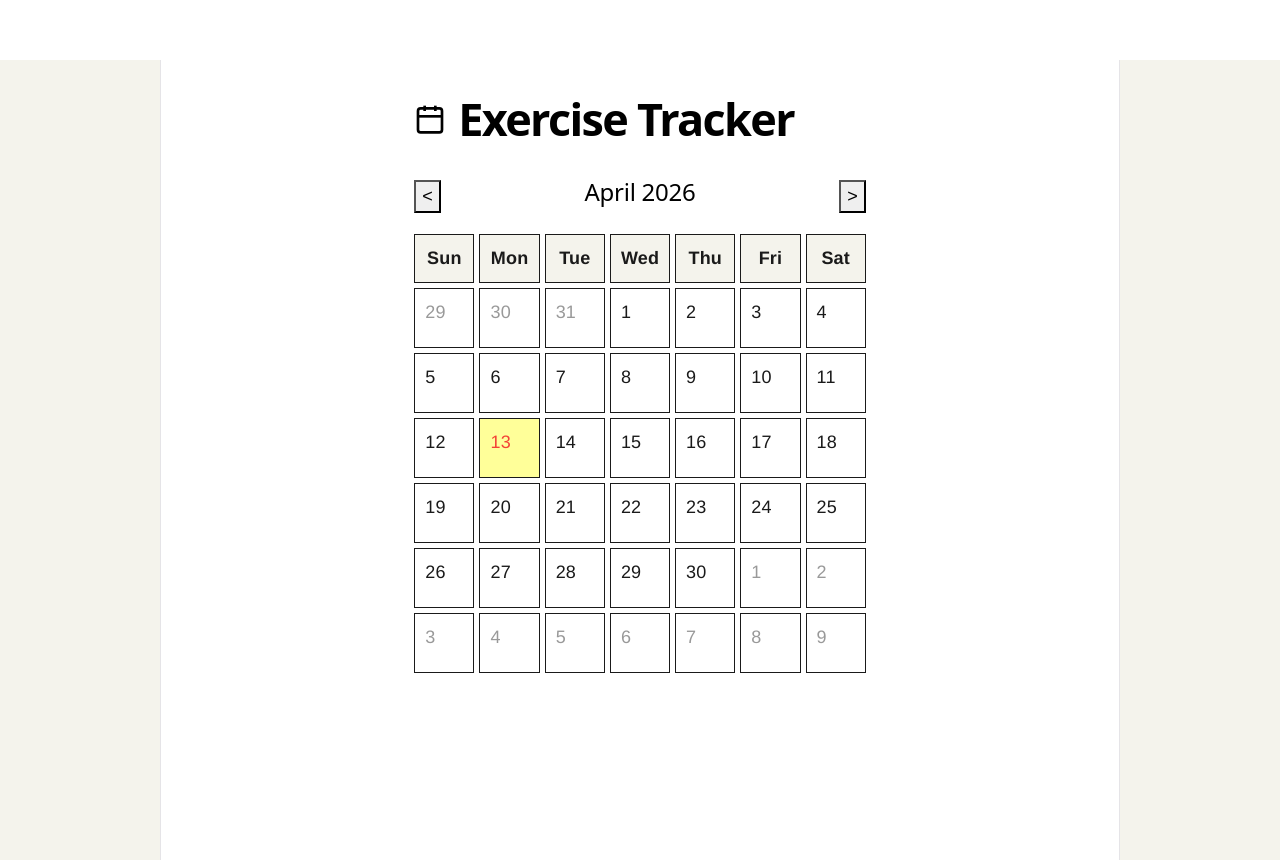
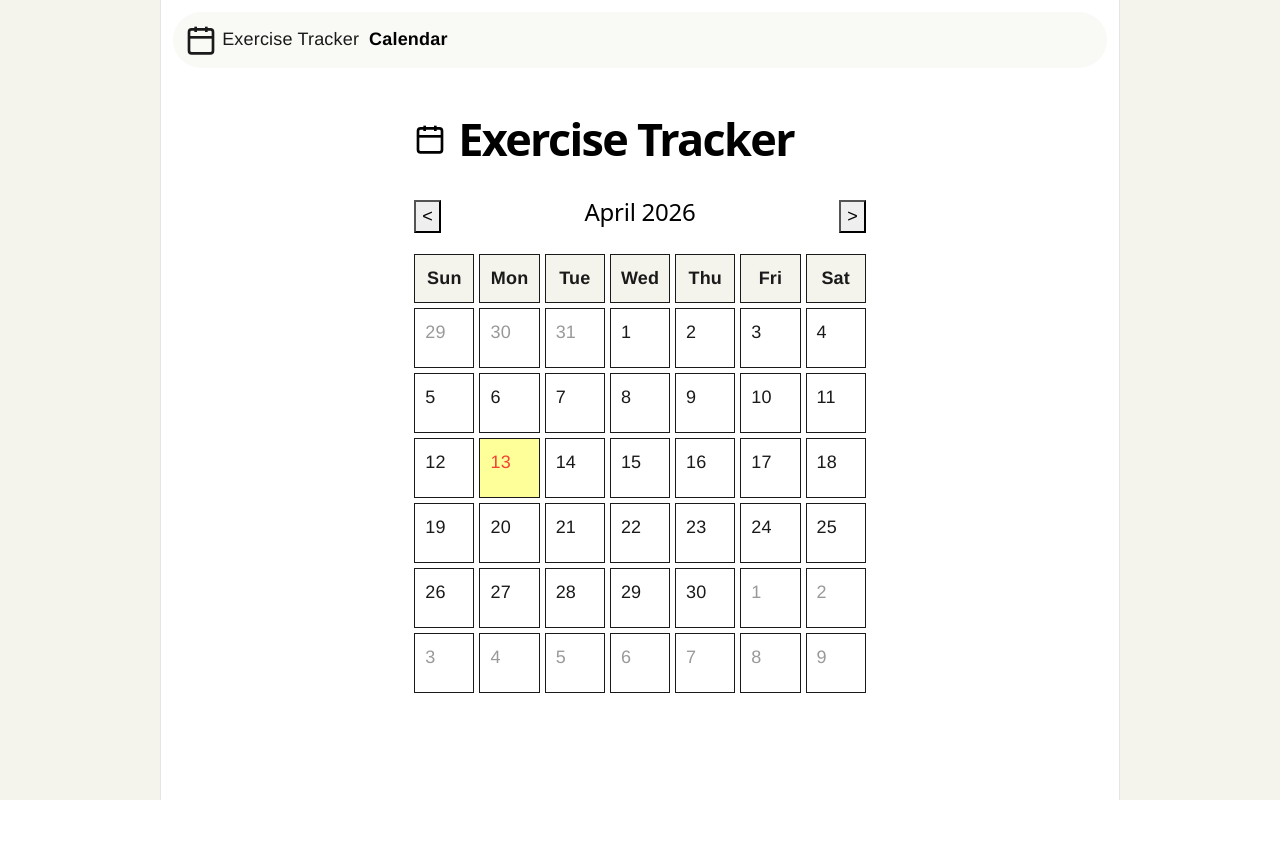
Before and after one commit to EthanM317/Fitness-Tracker-Website, a Vue app in the folder client/: page / in a window 1280 px wide. After the commit the page ends 800 px from the top, so only its background shows below. Built offline with nearby package versions, Linux system fonts and the light colour scheme.

Commit message:
Added navbar.

```diff
--- a/client/src/App.vue
+++ b/client/src/App.vue
@@ -1,18 +1,49 @@
+<script>
+import { RouterLink, RouterView } from 'vue-router'
+import AppLogo from './components/AppLogo.vue'
+export default {
+  components: {
+    AppLogo
+  },
+  name: 'App'
+}
+</script>
+
 <template>
   <div id="app">
+    <nav>
+      <AppLogo />
+      <RouterLink to="/">Calendar</RouterLink>
+    </nav>
     <router-view />
   </div>
 </template>
 
-<script>
-export default {
-  name: 'App'
-}
-</script>
-
 <style>
 body {
   background-color: var(--code-bg);
+}
+
+nav {
+  display: flex;
+  background-color: var(--social-bg);
+  padding: 12px;
+  margin: 12px;
+  border-radius: 30px;
+  border-width: 1px;
+  border-color: var(--border);
+  text-align: left;
+}
+
+nav a {
+  font-weight: bold;
+  color: var(--text-h);
+  text-decoration: none;
+  margin: 2px 10px;
+}
+
+nav a:hover {
+  color: var(--accent);
 }
 
 #app {
@@ -22,7 +53,6 @@ body {
   text-align: center;
   color: #2c3e50;
   background-color: var(--bg);
-  margin-top: 60px;
   width: 75%;
 }
 </style>
--- /dev/null
+++ b/client/src/components/AppLogo.vue
@@ -0,0 +1,17 @@
+<script setup>
+</script>
+
+<template>
+<p>
+    <svg width="32" height="32" viewBox="0 0 24 24" fill="none" xmlns="http://www.w3.org/2000/svg">
+        <rect x="3" y="4" width="18" height="18" rx="2" ry="2" stroke="currentColor" stroke-width="2" fill="none"/>
+        <line x1="16" y1="2" x2="16" y2="6" stroke="currentColor" stroke-width="2"/>
+        <line x1="8" y1="2" x2="8" y2="6" stroke="currentColor" stroke-width="2"/>
+        <line x1="3" y1="10" x2="21" y2="10" stroke="currentColor" stroke-width="2"/>
+    </svg>
+    Exercise Tracker
+</p>
+</template>
+
+<style scoped>
+</style>
```
